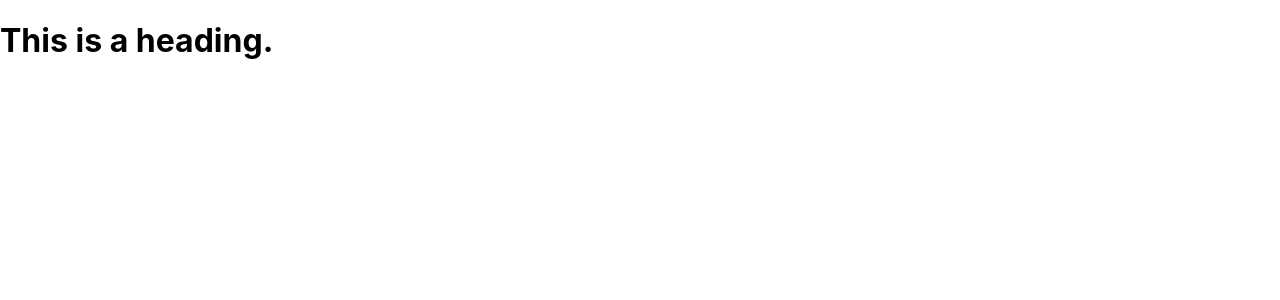
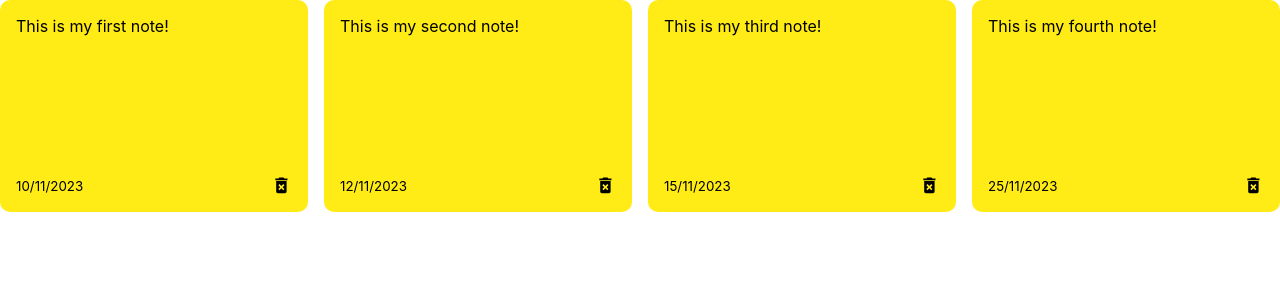
Before and after one commit to kthamali/react-notes-app, a React (Create React App) app: page / in a window 1280 px wide. Shown: the top 300 px of the page. Built offline with nearby package versions, Linux system fonts and the light colour scheme.

Commit message:
Add Note, Note, NoteList

```diff
--- a/src/App.js
+++ b/src/App.js
@@ -1,12 +1,38 @@
+import { useState } from "react";
+import { nanoid } from "nanoid";
+import NotesList from "./components/NotesList";
 
 const App = () => {
+  const [notes, setNotes] = useState([
+    {
+      id: nanoid(),
+      text: "This is my first note!",
+      date: "10/11/2023"
+    },
+    {
+      id: nanoid(),
+      text: "This is my second note!",
+      date: "12/11/2023"
+    },
+    {
+      id: nanoid(),
+      text: "This is my third note!",
+      date: "15/11/2023"
+    },
+     {
+      id: nanoid(),
+      text: "This is my fourth note!",
+      date: "25/11/2023"
+    },
+  ]);
+
+
   return (
+    <div className='conntainer'>
+      <NotesList notes={notes}/>
+    </div>
+  );
 
-    <div>
-    <h1>This is a heading.</h1>
-    </div>
-
-  );
 }
 
 export default App;
--- a/src/components/Note.js
+++ b/src/components/Note.js
@@ -1,8 +1,13 @@
-const Note = () => {
+import { MdDeleteForever } from 'react-icons/md';
+
+const Note = ({ id, text, date }) => {
     return (
-        <div className="note">
-            <span>First Note!!</span>
-            <div className="note-footer">
+        <div className='note'>
+            <span>{text}</span>
+            <div className='note-footer'>
+                <small>{date}</small>
+                <MdDeleteForever className='delete-icon' size='1.3em'/>
+
             </div>
 
         </div>
--- a/src/components/NotesList.js
+++ b/src/components/NotesList.js
@@ -1,7 +1,13 @@
-const NotesList = () => {
+import Note from "./Note";
+
+const NotesList = ({ notes }) => {
     return (
-        <div className="notes-list">
-        <Note />
+        <div className='notes-list'>
+            {notes.map((note)=> (
+                <Note id={note.id} text={note.text} date={note.date} />
+
+            ))}
+
         </div>
     );
 
--- a/src/index.css
+++ b/src/index.css
@@ -11,3 +11,33 @@
   font-family: source-code-pro, Menlo, Monaco, Consolas, 'Courier New',
     monospace;
 }
+
+.container {
+  max-width: 960px;
+  margin-right: auto;
+  margin-left: auto;
+  padding-right: 15px;
+  padding-left: 15px;
+}
+
+.notes-list {
+  display: grid;
+  grid-gap: 1rem;
+  grid-template-columns: repeat(auto-fit, minmax(250px, 1fr));
+}
+
+.note {
+  background-color: #FFEC17;
+  border-radius: 10px;
+  padding: 1rem;
+  min-height: 180px;
+  display: flex;
+  flex-direction: column;
+  justify-content: space-between;
+}
+
+.note-footer {
+  display: flex;
+  align-items: center;
+  justify-content: space-between;
+}
```
Also changed, not shown: src/components/AddNote.js (+18 -0 lines), 2 other files (tests, documents, lock files or other folders).
